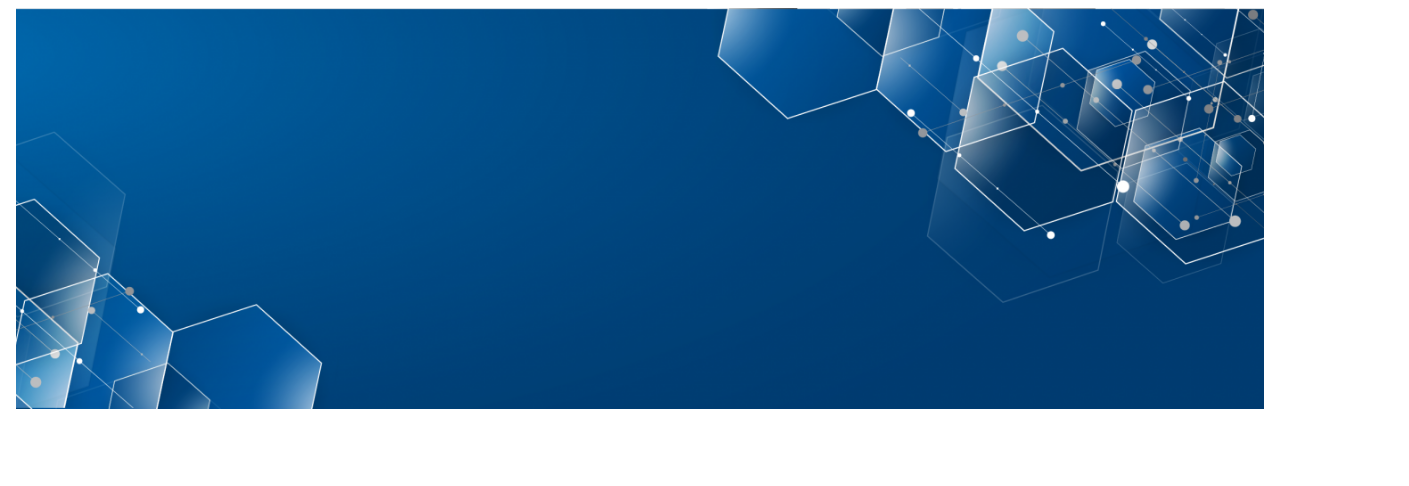
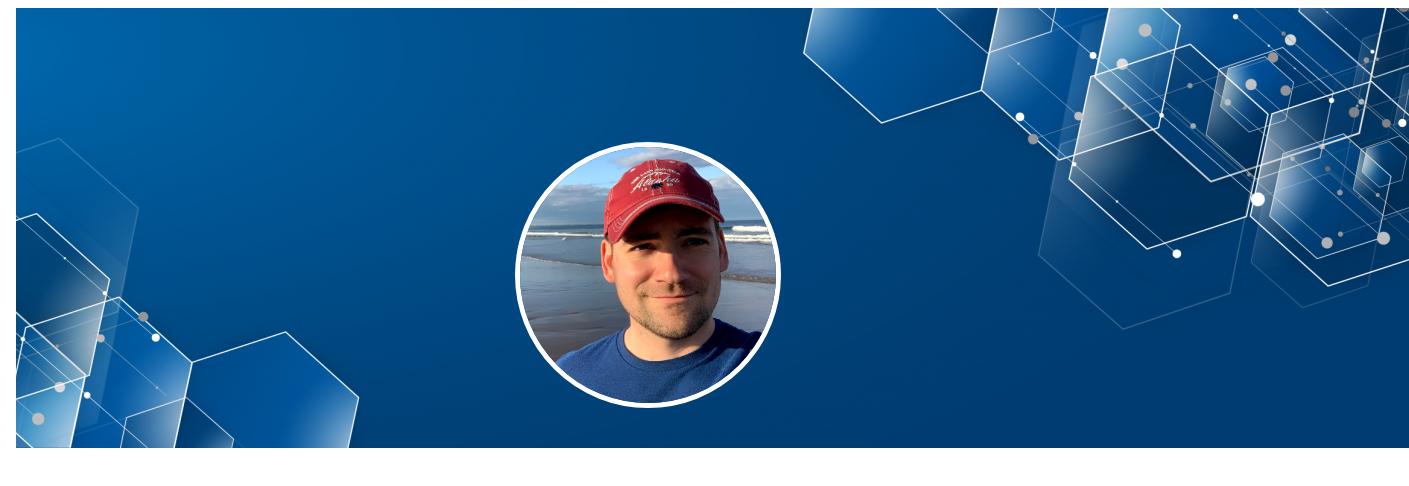
Before and after one commit to FreakyNobleGas/my-professional-website, an Angular app in the folder my-website/: page / in a window 1280 px wide. Shown: the top 486 px of the page, 1409 px wide, since content can reach past the window. Built offline with nearby package versions, Linux system fonts and the light colour scheme.

Commit message:
Header is now fully functioning with banner and profile picture. :)

```diff
--- a/my-website/src/app/app.component.css
+++ b/my-website/src/app/app.component.css
@@ -0,0 +1,19 @@
+.parent-header {
+    position: relative;
+    top: 0;
+    left: 0;
+  }
+  .banner {
+    position: relative;
+    top: 0;
+    left: 0;
+  }
+  .selfie {
+    position: absolute;
+    bottom: 10%;
+    left: 40%;
+    width:256px;
+    height:256px;
+    border: 5px solid rgb(255, 255, 255);
+    border-radius: 50%;
+  }
--- a/my-website/src/app/app.component.html
+++ b/my-website/src/app/app.component.html
@@ -1,12 +1,21 @@
+<!doctype html>
+<html lang="en">
   <head>
+    <!-- Required meta tags -->
+    <meta charset="utf-8">
+    <meta name="viewport" content="width=device-width, initial-scale=1">
+
     <!-- Bootstrap CSS -->
     <link href="https://cdn.jsdelivr.net/npm/bootstrap@5.0.0-beta2/dist/css/bootstrap.min.css" rel="stylesheet" integrity="sha384-BmbxuPwQa2lc/FVzBcNJ7UAyJxM6wuqIj61tLrc4wSX0szH/Ev+nYRRuWlolflfl" crossorigin="anonymous">
 
-  <title>Nick's Professional Website</title>
+    <title>My Professional Website</title>
   </head>
   <body>
-
-    <img src="../assets/website-banner.png" class="img-fluid" style="height:15%;width:100%" alt="Computer Science Banner">
-
+    <div class="container-fluid, parent-header" style="width:100%; height:20%;">
+      <img src="../assets/website-banner.png" class="img-fluid, banner" alt="Computer Science banner">
+      <img src="../assets/nick-selfie-beach.jpg" class="img-fluid, selfie" alt="Selfie of Nick Quinn at beach">
+    </div>
+    <!-- Bootstrap Bundle with Popper -->
     <script src="https://cdn.jsdelivr.net/npm/bootstrap@5.0.0-beta2/dist/js/bootstrap.bundle.min.js" integrity="sha384-b5kHyXgcpbZJO/tY9Ul7kGkf1S0CWuKcCD38l8YkeH8z8QjE0GmW1gYU5S9FOnJ0" crossorigin="anonymous"></script>
   </body>
+</html>
```
Also changed, not shown: my-website/src/assets/nick-selfie-beach.jpg (added), my-website/src/assets/website-banner.png. Lines whose indentation alone changed are shown as unchanged.
